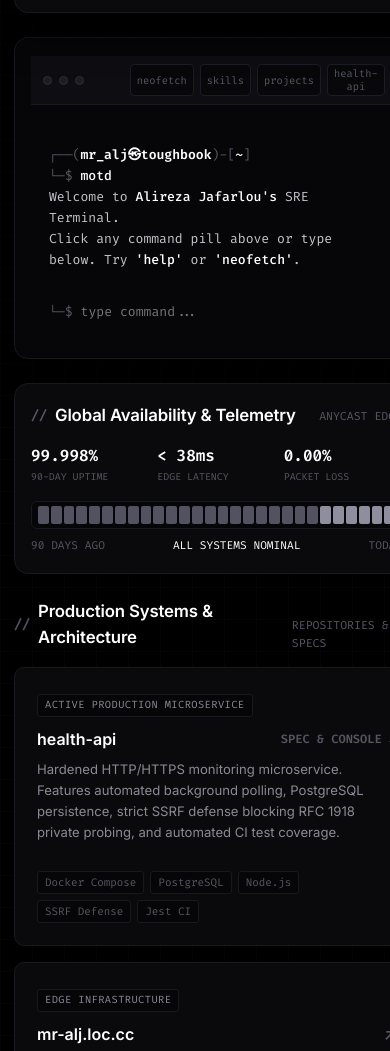
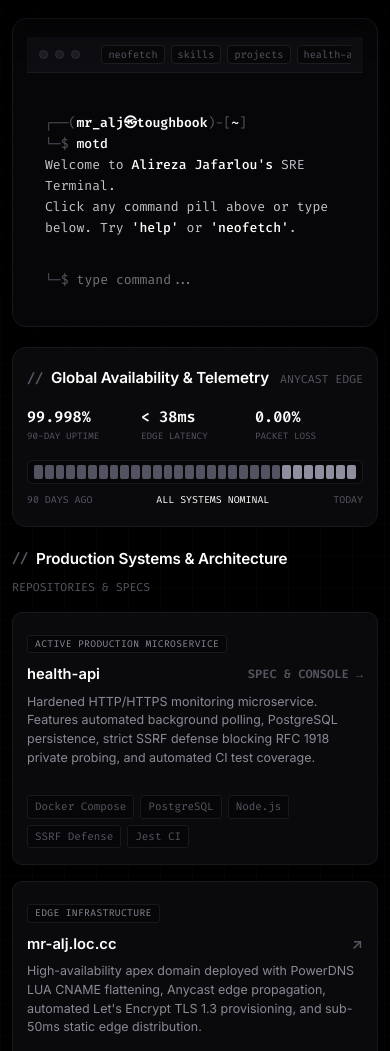
Before and after one commit to alirezajafarlou/alirezajafarlou.github.io, a plain HTML site: page index.html in a window 390 px wide. Shown: the part 949-2000 px from the top of the page. Drawn offline with Linux system fonts and the light colour scheme.

Commit message:
fix(layout): eliminate grid blowout and mobile card clipping with responsive flexbox

```diff
--- a/index.html
+++ b/index.html
@@ -59,6 +59,7 @@
             background-color: var(--oled-black);
             overflow-x: hidden;
             width: 100%;
+            max-width: 100%;
         }
 
         body {
@@ -72,23 +73,23 @@
             line-height: 1.6;
             padding: 0 16px 80px 16px;
             min-height: 100vh;
-            display: flex;
-            flex-direction: column;
-            align-items: center;
+            display: block;
+            margin: 0;
             overflow-x: hidden;
             width: 100%;
+            max-width: 100%;
         }
 
         /* Top Navigation Header */
         .navbar {
             width: 100%;
             max-width: 1240px;
-            margin: 24px 0 28px 0;
+            margin: 24px auto 28px auto;
             display: flex;
             justify-content: space-between;
             align-items: center;
             padding: 12px 20px;
-            background: rgba(10, 10, 13, 0.8);
+            background: rgba(10, 10, 13, 0.85);
             backdrop-filter: blur(16px);
             border: 1px solid var(--border);
             border-radius: var(--radius-lg);
@@ -96,6 +97,7 @@
             position: sticky;
             top: 16px;
             z-index: 40;
+            box-sizing: border-box;
         }
 
         .nav-left {
@@ -190,11 +192,13 @@
         .bento-container {
             width: 100%;
             max-width: 1240px;
+            margin: 0 auto;
             min-width: 0;
             display: grid;
-            grid-template-columns: 360px 1fr;
+            grid-template-columns: 360px minmax(0, 1fr);
             gap: 24px;
             align-items: start;
+            box-sizing: border-box;
         }
 
         /* Left Column: Profile & Telemetry Dock */
@@ -206,6 +210,7 @@
             top: 96px;
             min-width: 0;
             width: 100%;
+            box-sizing: border-box;
         }
 
         .card {
@@ -218,6 +223,7 @@
             position: relative;
             min-width: 0;
             width: 100%;
+            box-sizing: border-box;
         }
 
         .card:hover {
@@ -292,8 +298,10 @@
 
         .action-grid {
             display: grid;
-            grid-template-columns: 1fr 1fr;
+            grid-template-columns: repeat(2, minmax(0, 1fr));
             gap: 8px;
+            width: 100%;
+            box-sizing: border-box;
         }
 
         .btn {
@@ -311,6 +319,9 @@
             gap: 8px;
             transition: all 0.2s ease;
             font-family: 'Inter', sans-serif;
+            min-width: 0;
+            box-sizing: border-box;
+            white-space: nowrap;
         }
 
         .btn:hover {
@@ -344,17 +355,21 @@
             display: flex;
             justify-content: space-between;
             align-items: center;
+            flex-wrap: wrap;
+            gap: 6px;
         }
 
         .telemetry-row {
             display: flex;
             justify-content: space-between;
             align-items: baseline;
-            gap: 10px;
+            gap: 8px;
             padding: 7px 0;
             border-bottom: 1px solid #101014;
             font-size: 0.74rem;
             font-family: 'Fira Code', monospace;
+            min-width: 0;
+            box-sizing: border-box;
         }
 
         .telemetry-row:last-child {
@@ -371,6 +386,8 @@
             font-weight: 500;
             text-align: right;
             word-break: break-word;
+            overflow-wrap: anywhere;
+            min-width: 0;
         }
 
         /* Core Stack Pills */
@@ -401,6 +418,9 @@
             display: flex;
             flex-direction: column;
             gap: 24px;
+            min-width: 0;
+            width: 100%;
+            box-sizing: border-box;
         }
 
         /* Terminal Window */
@@ -411,6 +431,9 @@
             overflow: hidden;
             box-shadow: 0 16px 40px rgba(0, 0, 0, 0.9);
             font-family: 'Fira Code', monospace;
+            min-width: 0;
+            width: 100%;
+            box-sizing: border-box;
         }
 
         .terminal-header {
@@ -420,11 +443,15 @@
             display: flex;
             align-items: center;
             justify-content: space-between;
+            gap: 10px;
+            min-width: 0;
+            box-sizing: border-box;
         }
 
         .window-dots {
             display: flex;
             gap: 7px;
+            flex-shrink: 0;
         }
 
         .dot {
@@ -439,7 +466,9 @@
             display: flex;
             gap: 6px;
             overflow-x: auto;
-            max-width: 80%;
+            max-width: 100%;
+            flex: 1;
+            min-width: 0;
             -webkit-overflow-scrolling: touch;
         }
 
@@ -583,19 +612,27 @@
             border: 1px solid var(--border);
             border-radius: var(--radius-lg);
             padding: 20px 24px;
+            min-width: 0;
+            width: 100%;
+            box-sizing: border-box;
         }
 
         .uptime-header {
             display: flex;
             justify-content: space-between;
             align-items: baseline;
+            flex-wrap: wrap;
+            gap: 8px;
             margin-bottom: 14px;
+            min-width: 0;
         }
 
         .uptime-stats-row {
             display: flex;
             gap: 24px;
             margin-bottom: 16px;
+            flex-wrap: wrap;
+            min-width: 0;
         }
 
         .stat-block .stat-num {
@@ -623,11 +660,13 @@
             border: 1px solid var(--border);
             overflow: hidden;
             width: 100%;
+            max-width: 100%;
+            box-sizing: border-box;
         }
 
         .uptime-bar {
             flex: 1 1 0px;
-            min-width: 2px;
+            min-width: 1px;
             height: 100%;
             background: #272730;
             border-radius: 2px;
@@ -656,6 +695,9 @@
             color: var(--text-dim);
             font-family: 'Fira Code', monospace;
             margin-top: 8px;
+            flex-wrap: wrap;
+            gap: 6px;
+            min-width: 0;
         }
 
         /* Projects Section Grid */
@@ -663,7 +705,10 @@
             display: flex;
             justify-content: space-between;
             align-items: baseline;
+            flex-wrap: wrap;
+            gap: 8px;
             margin-bottom: 14px;
+            min-width: 0;
         }
 
         .section-title {
@@ -685,8 +730,10 @@
 
         .projects-subgrid {
             display: grid;
-            grid-template-columns: 1fr 1fr;
+            grid-template-columns: minmax(0, 1fr) minmax(0, 1fr);
             gap: 16px;
+            width: 100%;
+            box-sizing: border-box;
         }
 
         .project-card {
@@ -700,6 +747,9 @@
             flex-direction: column;
             justify-content: space-between;
             transition: all 0.2s ease;
+            min-width: 0;
+            width: 100%;
+            box-sizing: border-box;
         }
 
         .project-card:hover {
@@ -733,7 +783,10 @@
             display: flex;
             align-items: center;
             justify-content: space-between;
+            flex-wrap: wrap;
+            gap: 6px;
             margin-bottom: 6px;
+            min-width: 0;
         }
 
         .project-title .arrow {
@@ -782,7 +835,8 @@
             z-index: 100;
             align-items: flex-start;
             justify-content: center;
-            padding-top: 15vh;
+            padding: 15vh 14px 0 14px;
+            box-sizing: border-box;
         }
 
         .cmd-backdrop.open {
@@ -799,6 +853,7 @@
             box-shadow: 0 24px 60px rgba(0, 0, 0, 0.95);
             font-family: 'Inter', sans-serif;
             animation: modal-slide 0.15s ease-out;
+            box-sizing: border-box;
         }
 
         @keyframes modal-slide {
@@ -865,7 +920,7 @@
         footer {
             width: 100%;
             max-width: 1240px;
-            margin-top: 48px;
+            margin: 48px auto 0 auto;
             padding-top: 24px;
             border-top: 1px solid var(--border);
             display: flex;
@@ -874,6 +929,7 @@
             font-size: 0.74rem;
             color: var(--text-dim);
             font-family: 'Fira Code', monospace;
+            box-sizing: border-box;
         }
 
         footer a {
@@ -888,84 +944,165 @@
         /* Responsive Mobile Architecture */
         @media (max-width: 980px) {
             .bento-container {
-                grid-template-columns: 1fr;
-            }
-            .dock-col {
-                position: static;
+                display: flex !important;
+                flex-direction: column !important;
+                width: 100% !important;
+                max-width: 100% !important;
+                min-width: 0 !important;
+                gap: 20px !important;
+            }
+            .dock-col, .deck-col {
+                display: flex !important;
+                flex-direction: column !important;
+                width: 100% !important;
+                max-width: 100% !important;
+                min-width: 0 !important;
+                position: static !important;
+                gap: 20px !important;
             }
             .projects-subgrid {
-                grid-template-columns: 1fr;
-            }
-        }
-
-        @media (max-width: 580px) {
+                display: flex !important;
+                flex-direction: column !important;
+                width: 100% !important;
+                min-width: 0 !important;
+                gap: 16px !important;
+            }
+        }
+
+        @media (max-width: 640px) {
             body {
-                padding: 0 14px 60px 14px;
+                padding: 0 12px 60px 12px;
                 max-width: 100vw;
+                overflow-x: hidden;
             }
             .bento-container {
-                width: 100%;
-                min-width: 0;
+                width: 100% !important;
+                min-width: 0 !important;
+                max-width: 100% !important;
             }
             .navbar {
-                margin: 14px 0 20px 0;
+                margin: 12px auto 16px auto;
                 padding: 10px 14px;
                 width: 100%;
+                max-width: 100%;
             }
             .status-pill {
-                display: none;
+                display: none !important;
+            }
+            .cmd-k-trigger {
+                padding: 4px 10px;
+                font-size: 0.72rem;
             }
             .card, .uptime-card, .terminal-deck {
-                padding: 18px 16px;
-                width: 100%;
-                min-width: 0;
+                padding: 18px 14px !important;
+                width: 100% !important;
+                max-width: 100% !important;
+                min-width: 0 !important;
+                box-sizing: border-box !important;
             }
             .profile-bio {
-                font-size: 0.85rem;
+                font-size: 0.84rem;
                 line-height: 1.6;
                 word-break: break-word;
                 overflow-wrap: break-word;
             }
+            .action-grid {
+                grid-template-columns: repeat(2, minmax(0, 1fr));
+                gap: 8px;
+                width: 100%;
+            }
+            .btn {
+                padding: 8px 6px;
+                font-size: 0.75rem;
+                gap: 6px;
+                min-width: 0;
+            }
             .telemetry-row {
                 font-size: 0.68rem;
                 gap: 6px;
+                min-width: 0;
+            }
+            .telemetry-label {
+                flex-shrink: 0;
+            }
+            .telemetry-val {
+                word-break: break-word;
+                overflow-wrap: anywhere;
+                text-align: right;
+                min-width: 0;
             }
             .terminal-header {
                 padding: 8px 12px;
+                gap: 8px;
+                min-width: 0;
             }
             .terminal-quick-actions {
-                max-width: 75%;
+                max-width: 80%;
+                flex: 1;
+                min-width: 0;
             }
             .quick-cmd-btn {
                 padding: 2px 6px;
-                font-size: 0.65rem;
+                font-size: 0.64rem;
+                flex-shrink: 0;
             }
             .avatar-row {
                 flex-direction: column;
                 align-items: flex-start;
-                gap: 14px;
+                gap: 12px;
             }
             .avatar-logo {
                 width: 64px;
                 height: 64px;
             }
             .profile-name h1 {
-                font-size: 1.45rem;
+                font-size: 1.4rem;
             }
             .uptime-stats-row {
                 display: grid;
-                grid-template-columns: repeat(3, 1fr);
-                gap: 8px;
+                grid-template-columns: repeat(3, minmax(0, 1fr));
+                gap: 6px;
             }
             .stat-block .stat-num {
-                font-size: 1rem;
+                font-size: 0.95rem;
             }
             .stat-block .stat-lbl {
-                font-size: 0.62rem;
+                font-size: 0.58rem;
             }
             .uptime-bars-track {
                 gap: 2px;
                 padding: 4px 6px;
+                height: 24px;
+                width: 100%;
+                max-width: 100%;
+                box-sizing: border-box;
+            }
+            .uptime-bar {
+                min-width: 1px;
+            }
+            .uptime-footer {
+                font-size: 0.62rem;
+            }
+            .section-title {
+                font-size: 0.95rem;
+            }
+            .project-card {
+                padding: 16px 14px !important;
+                width: 100% !important;
+                max-width: 100% !important;
+                box-sizing: border-box !important;
+            }
+            .project-badge {
+                font-size: 0.6rem;
+                white-space: normal;
+                line-height: 1.3;
+            }
+            .project-title {
+                font-size: 0.92rem;
+            }
+            .project-desc {
+                font-size: 0.78rem;
+                line-height: 1.5;
             }
             .neofetch-wrapper {
                 flex-direction: column;
@@ -984,6 +1121,8 @@
                 flex-direction: column;
                 gap: 8px;
                 text-align: center;
+                padding-top: 18px;
+                margin-top: 36px;
             }
         }
     </style>
@@ -1476,7 +1615,7 @@ Deployment   : Single-command reproducible spinup via 'docker compose up -d'`,
 
         // Generate Visual 90-Day Uptime Bars
         const track = document.getElementById('uptime-track');
-        const barCount = window.innerWidth < 580 ? 28 : 48;
+        const barCount = window.innerWidth < 640 ? 30 : 48;
         for (let i = 0; i < barCount; i++) {
             const bar = document.createElement('div');
             bar.className = 'uptime-bar active';
```
